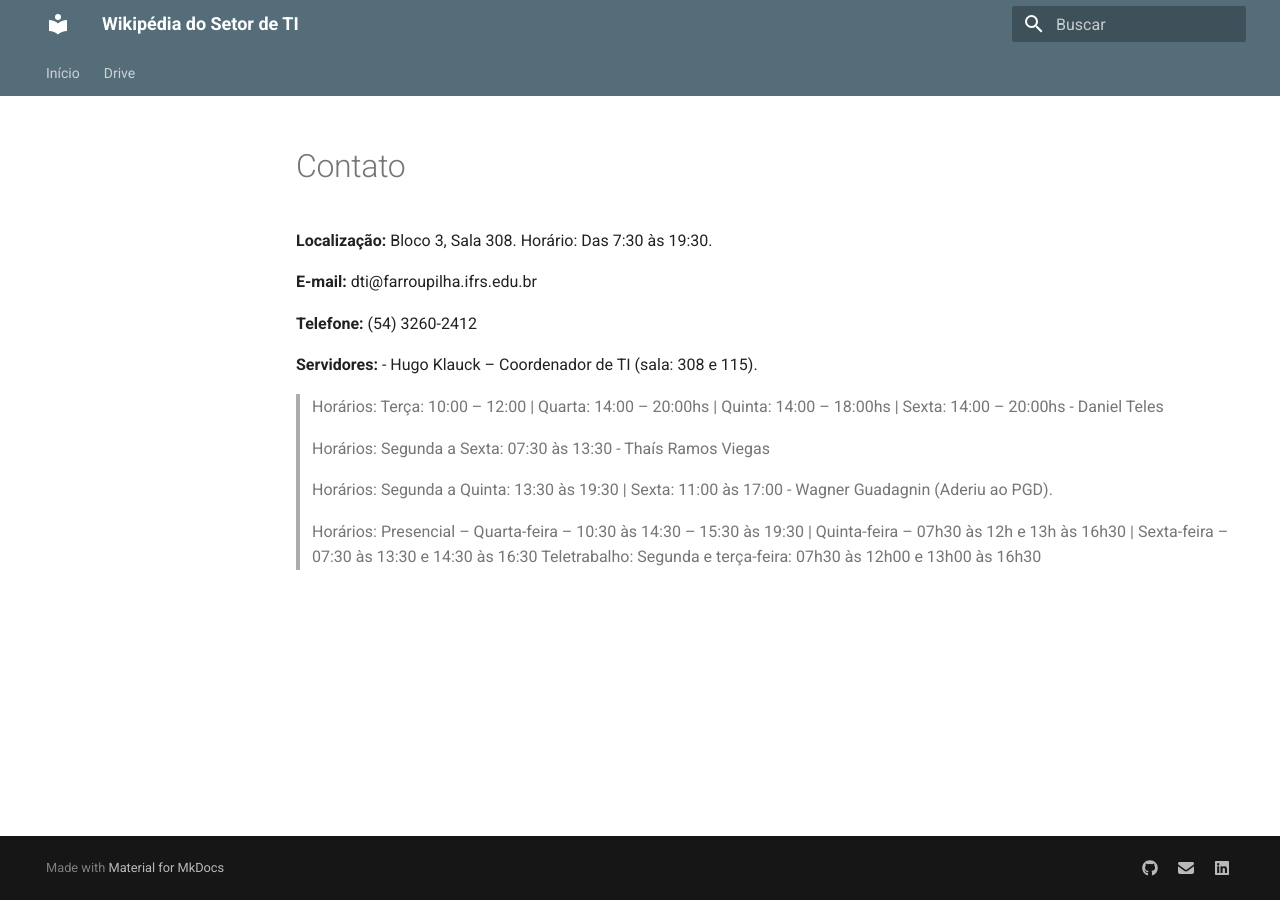
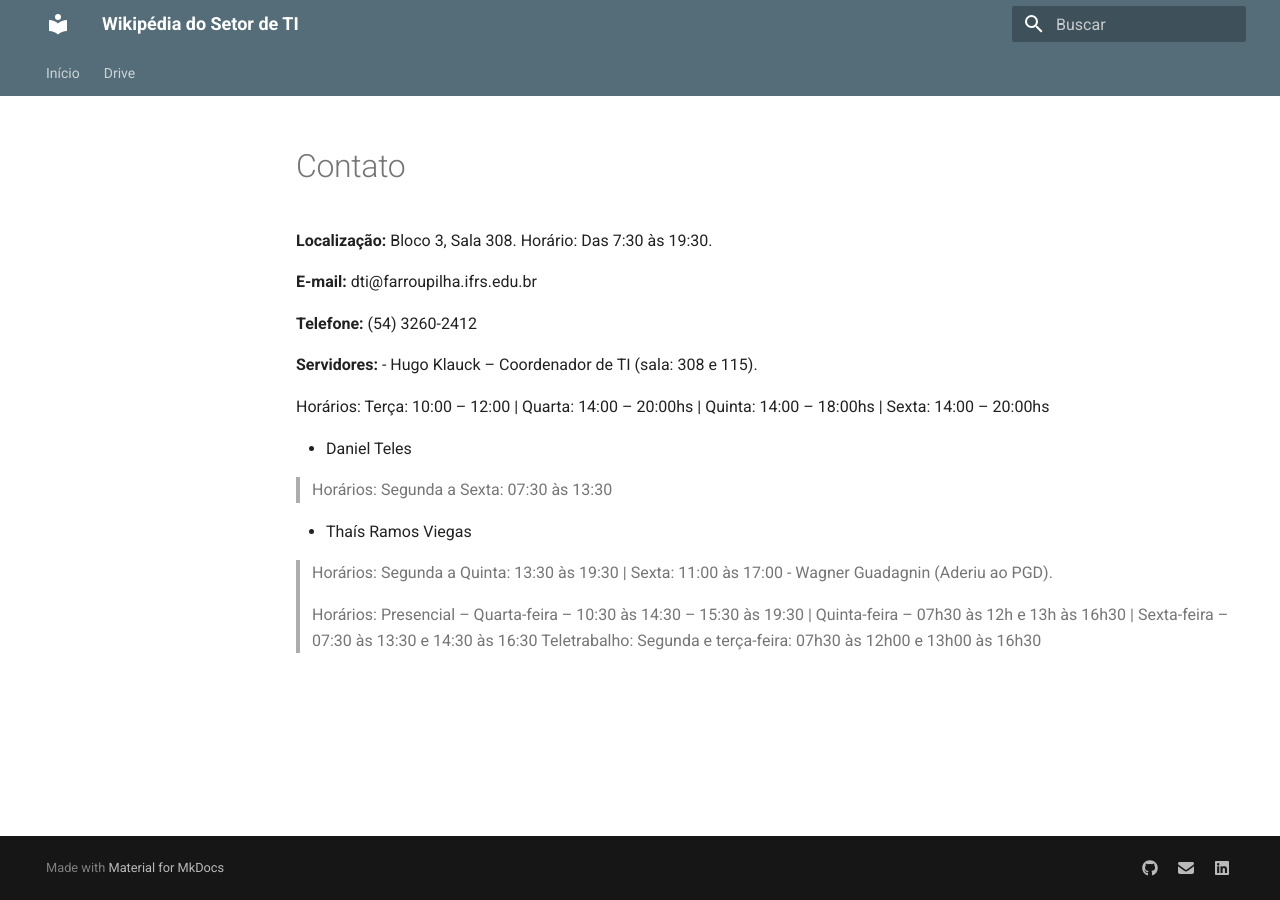
Before and after one commit to wikiti-farroupilha/wikipedia, an MkDocs documentation site: the page built from docs/contato.md, in a window 1280 px wide. Built offline with MkDocs 1.6.1 and Material for MkDocs 9.7.7, drawn with Linux system fonts in a browser that asks for light colours; part of the change alters nothing that is shown.

```diff
--- a/docs/contato.md
+++ b/docs/contato.md
@@ -7,10 +7,14 @@
 **Servidores:**
 - Hugo Klauck – Coordenador de TI (sala: 308 e 115).
 
-  >Horários: Terça: 10:00 – 12:00 | Quarta: 14:00 – 20:00hs | Quinta: 14:00 – 18:00hs | Sexta: 14:00 – 20:00hs
+  Horários: Terça: 10:00 – 12:00 | Quarta: 14:00 – 20:00hs | Quinta: 14:00 – 18:00hs | Sexta: 14:00 – 20:00hs
+
+
 - Daniel Teles
 
   >Horários: Segunda a Sexta: 07:30 às 13:30
+
+
 - Thaís Ramos Viegas
 
   >Horários: Segunda a Quinta: 13:30 às 19:30 | Sexta: 11:00 às 17:00
```
